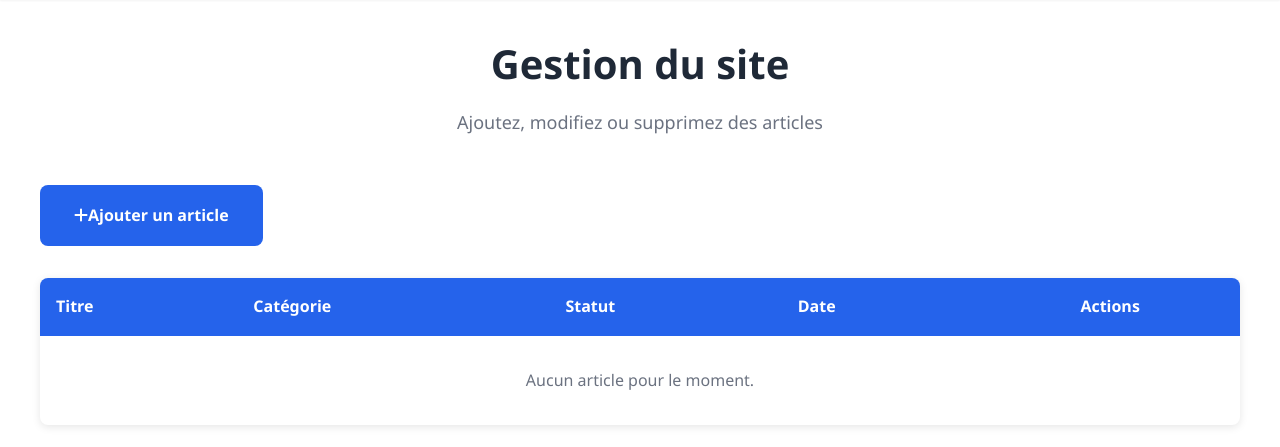
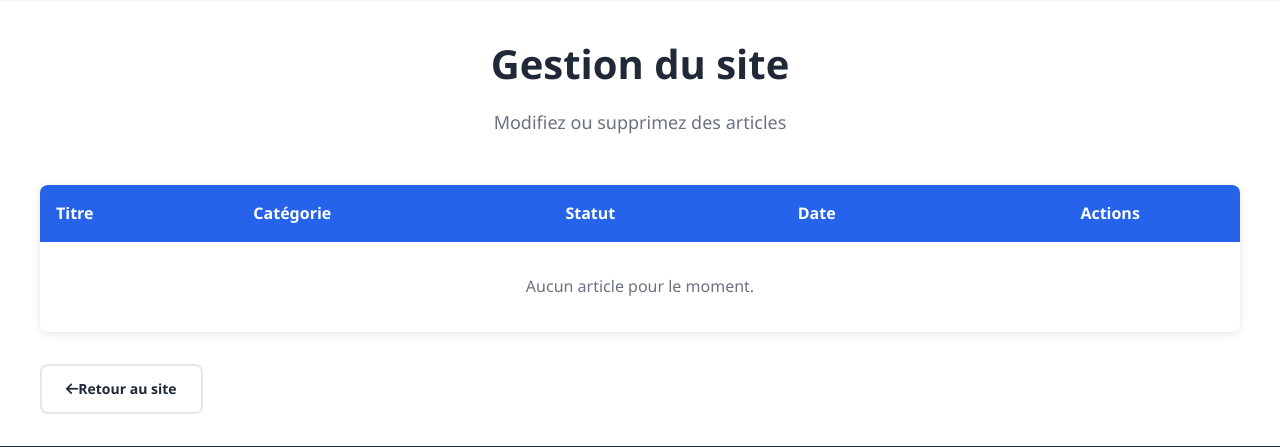
Before and after one commit to Bella5768/educinfos, a Django app: page /gestion/ in a window 1280 px wide. Shown: the part 94-541 px from the top of the page. Run offline with Django 4.2, Linux system fonts and the light colour scheme; data that the repository does not hold is empty.

Commit message:
Remove add article button from public dashboard

```diff
--- a/templates/dashboard.html
+++ b/templates/dashboard.html
@@ -4,15 +4,9 @@
 <div class="container" style="padding: 2rem 0;">
     <div class="section-header">
         <h2>Gestion du site</h2>
-        <p>Ajoutez, modifiez ou supprimez des articles</p>
+        <p>Modifiez ou supprimez des articles</p>
     </div>
     {% csrf_token %}
-
-    <div style="margin-bottom: 2rem;">
-        <a href="{% url 'article_create' %}" class="btn btn-primary btn-large">
-            <i class="fas fa-plus"></i> Ajouter un article
-        </a>
-    </div>
 
     <div style="background: white; border-radius: 8px; box-shadow: 0 2px 8px rgba(0,0,0,0.1); overflow: hidden;">
         <table style="width: 100%; border-collapse: collapse;">
```
